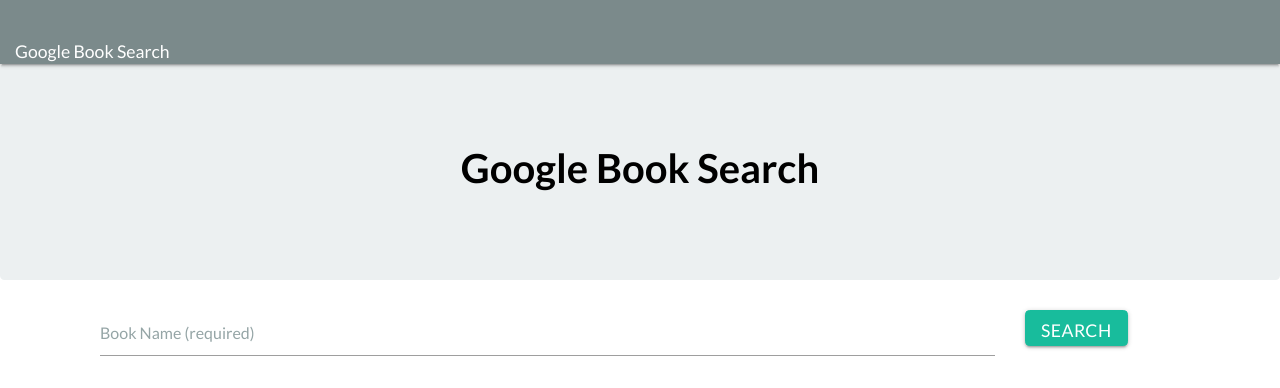
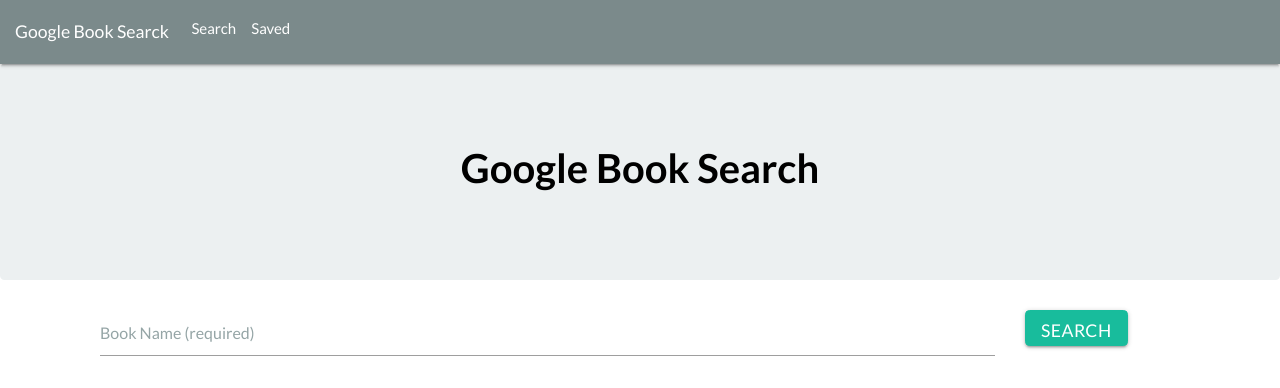
Before and after one commit to YakiniA/Google-Book-Search, a React (Create React App) app in the folder client/: page / in a window 1280 px wide. Shown: the top 388 px of the page. Built offline with nearby package versions, Linux system fonts and the light colour scheme; no server answers.

Commit message:
applied styling

```diff
--- a/client/src/components/Nav/index.js
+++ b/client/src/components/Nav/index.js
@@ -1,13 +1,29 @@
 import React from "react";
-
+import "./style.css";
 function Nav() {
   return (
+    <nav class="navbar navbar-expand-lg navbar-dark bg-dark">
+    <a class="navbar-brand" href="#">Google Book Searck</a>
+    {/* <button class="navbar-toggler" type="button" data-toggle="collapse" data-target="#navbarNav" aria-controls="navbarNav" aria-expanded="false" aria-label="Toggle navigation">
+      <span class="navbar-toggler-icon"></span>
+    </button> */}
+    <div id="navbarNav">
+      <ul class="navbar-nav">
+        <li class="nav-item">
+          <a class="nav-link" href="#">Search </a>
+        </li>
+        <li class="nav-item">
+          <a class="nav-link" href="#">Saved</a>
+        </li>
 
-      <nav className="navbar navbar-dark bg-dark">
-        <a className="navbar-brand" href="/">
-        Google Book Search
-        </a>
-      </nav>
+      </ul>
+    </div>
+  </nav>
+      // <nav className="navbar navbar-dark bg-dark">
+      //   <a className="navbar-brand" href="/">
+      //   Google Book Search
+      //   </a>
+      // </nav>
 
   );
 }
--- /dev/null
+++ b/client/src/components/Nav/style.css
@@ -0,0 +1,6 @@
+.navbar-nav{
+    display:flex;
+    flex-direction: row;
+    margin-bottom: 8px;
+   padding: 5%;
+}
```
Also changed, not shown: client/src/components/BookList/index.js (+15 -0 lines), 1 other file (tests, documents, lock files or other folders).
